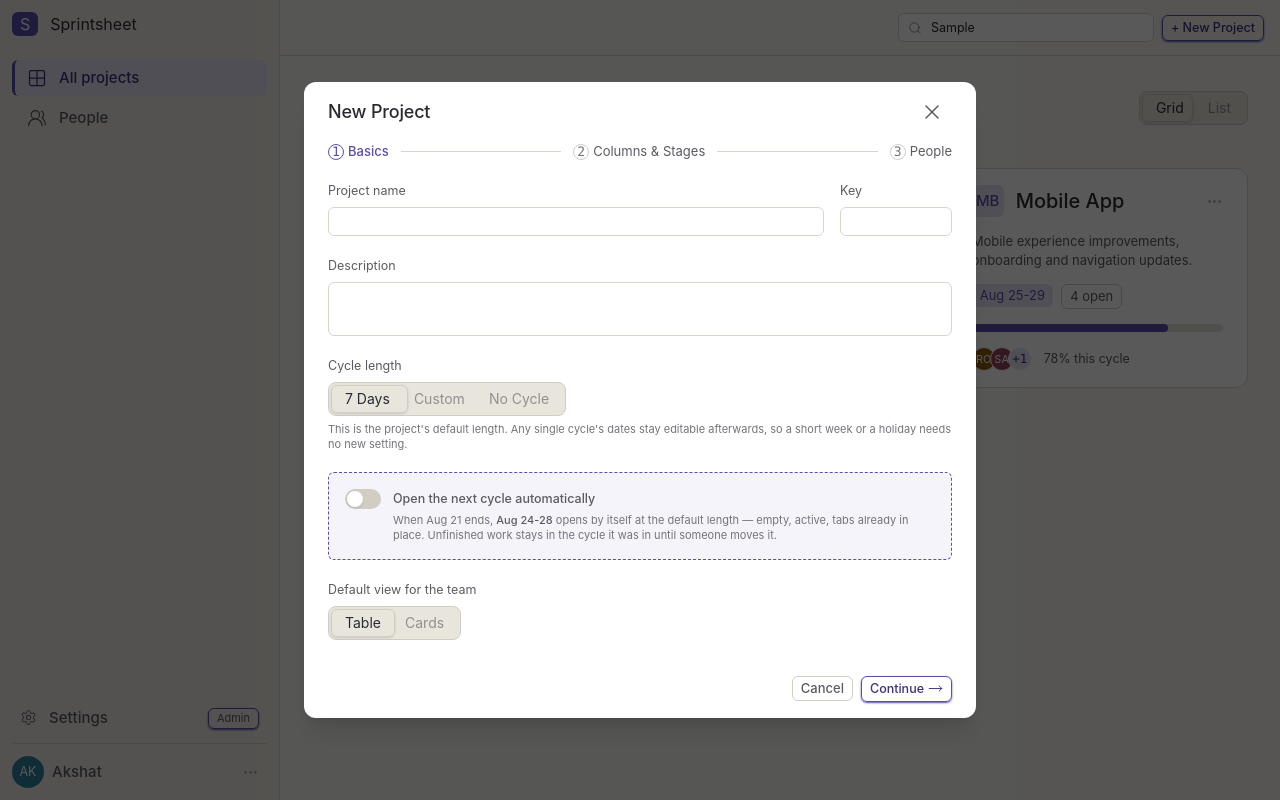
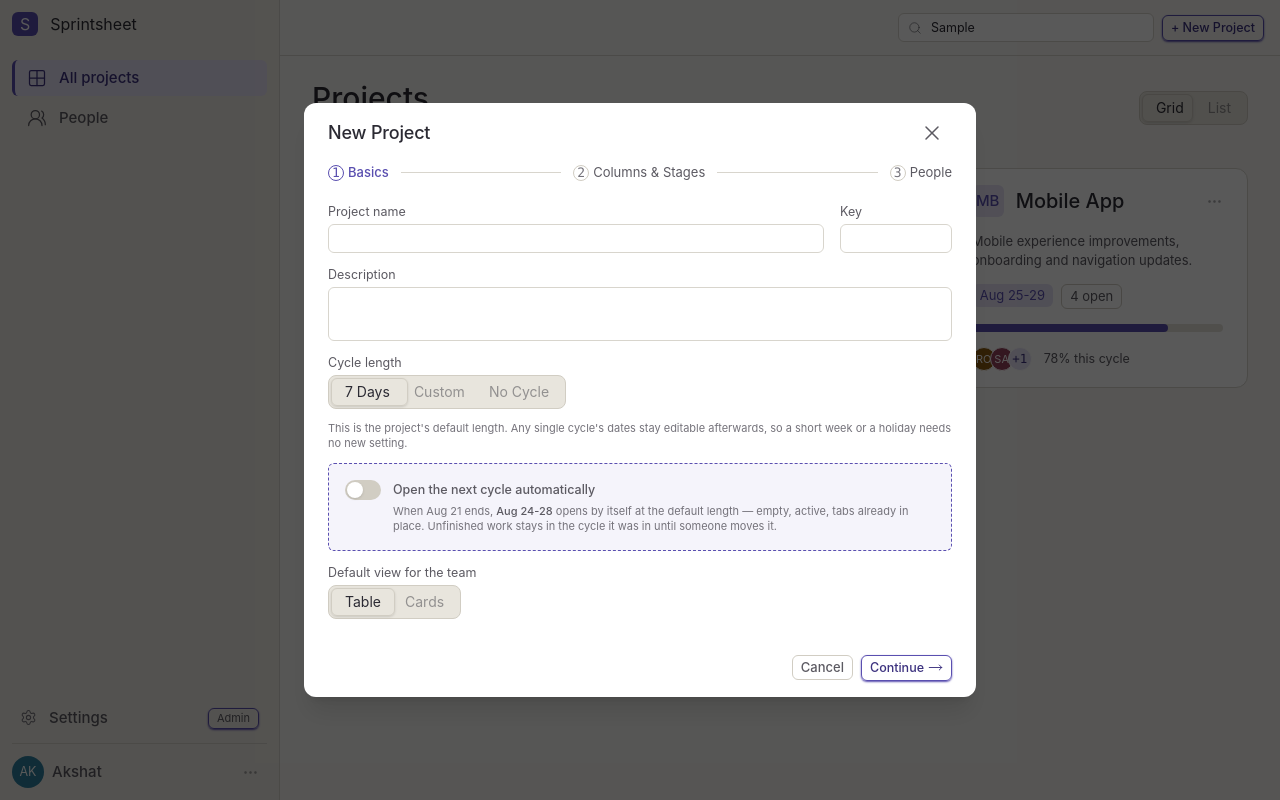
Before and after one commit to akshatp10/sprintsheet, a React (Vite) app: page / in a window 1280 px wide. Both pictures are taken after typing "Sample" into the empty fields and a click on the button "+ New Project". Built offline with nearby package versions, Linux system fonts and the light colour scheme.

Commit message:
feat : created a new FormInputBox component which shows the label and errors for any type of input being passed as children

```diff
--- /dev/null
+++ b/src/components/inputs/FormInputBox.tsx
@@ -0,0 +1,41 @@
+import { cn } from "@/lib/cn";
+import Text from "../common/Text";
+
+interface FormInputBoxProps extends React.HTMLAttributes<HTMLDivElement> {
+    label: string;
+    error?: string;
+    children: React.ReactNode;
+    className?: string;
+}
+
+const FormInputBox = ({
+    label,
+    error,
+    children,
+    className,
+    ...props
+}: FormInputBoxProps) => {
+    return (
+        <div className={cn("flex flex-col gap-0.5", className)} {...props}>
+            <Text
+                variant="body-sm"
+                className="text-ink-2"
+            >
+                {label}
+            </Text>
+
+            {children}
+
+            {error && (
+                <Text
+                    variant="body-sm"
+                    className="text-error"
+                >
+                    {error}
+                </Text>
+            )}
+        </div>
+    );
+};
+
+export default FormInputBox;
--- a/src/features/projects/components/forms/BasicsStep.tsx
+++ b/src/features/projects/components/forms/BasicsStep.tsx
@@ -4,6 +4,7 @@ import Text from "@/components/common/Text";
 import { InputText } from "@/components/inputs/InputText";
 import { RadioButton } from "@/components/inputs/RadioButton";
 import ToggleButtonBox from "@/components/common/ToggleButtonBox";
+import FormInputBox from "@/components/inputs/FormInputBox";
 
 interface BasicsStepProps {
     register: UseFormRegister<ProjectFormData>;
@@ -22,50 +23,46 @@ const BasicsStep = ({ register, watch, setValue }: BasicsStepProps) => {
     const defaultView = watch("defaultView");
 
     return (
-        <section className="flex flex-col gap-5">
+        <section className="flex flex-col gap-3">
 
             {/* Top section inputs */}
             <div className="flex gap-4">
-                <div className="flex flex-1 flex-col gap-1.5">
-                    <Text variant="body-sm" className="text-ink-2">Project name</Text>
+                <FormInputBox label="Project name" className="flex-1">
                     <InputText
                         value={name}
-                        onChange={(value) => setValue("name", value)}
+                        onChange={(value) => setValue("name", value, { shouldDirty: true })}
                         placeholder=""
                         className="w-full"
                         autoFocus
                     />
-                </div>
-                <div className="flex shrink-0 flex-col gap-1.5">
-                    <Text variant="body-sm" className="text-ink-2">Key</Text>
+                </FormInputBox>
+
+                <FormInputBox label="Key" className="shrink-0">
                     <InputText
                         value={key}
-                        onChange={(value) => setValue("key", value)}
+                        onChange={(value) => setValue("key", value, { shouldDirty: true })}
                         placeholder=""
                         className="w-28"
                     />
-                </div>
+                </FormInputBox>
             </div>
 
-            {/* Description — native textarea, so registered directly */}
-            <div className="flex flex-col gap-1.5">
-                <Text variant="body-sm" className="text-ink-2">Description</Text>
+            {/* Description */}
+            <FormInputBox label="Description">
                 <textarea
                     {...register("description")}
                     rows={2}
                     placeholder=""
                     className="bg-surface rounded-md border border-lines-hairline focus:outline-0 px-2 py-1.5 text-ink placeholder:text-ink-fades-placeholders text-type-body-sm w-full resize-none"
                 />
-            </div>
+            </FormInputBox>
 
             {/* Cycle Selection and Configuration */}
-            <div className="flex flex-col gap-1.5">
-                <Text variant="body-sm" className="text-ink-2">Cycle length</Text>
-
+            <FormInputBox label="Cycle length">
                 <div className="flex items-center gap-3">
                     <RadioButton
                         value={cycleLength}
-                        onChange={(value) => setValue("cycleLength", value)}
+                        onChange={(value) => setValue("cycleLength", value, { shouldDirty: true })}
                         options={[
                             { label: "7 Days", value: "default" },
                             { label: "Custom", value: "custom" },
@@ -77,28 +74,29 @@ const BasicsStep = ({ register, watch, setValue }: BasicsStepProps) => {
                         <>
                             <InputText
                                 value={customCycleDays}
-                                onChange={(value) => setValue("customCycleDays", value)}
+                                onChange={(value) => setValue("customCycleDays", value, { shouldDirty: true })}
                                 placeholder="5"
                                 className="w-14 text-center"
                             />
                             <Text variant="body-sm" className="text-ink-2 whitespace-nowrap">days, starting</Text>
                             <InputText
                                 value={startingDay}
-                                onChange={(value) => setValue("startingDay", value)}
+                                onChange={(value) => setValue("startingDay", value, { shouldDirty: true })}
                                 placeholder="Monday"
                                 className="w-32"
                             />
                         </>
                     )}
+
                 </div>
+            </FormInputBox>
 
-                <Text variant="caption" className="text-ink-3">
-                    This is the project's default length. Any single cycle's dates stay editable afterwards, so a short week or a holiday needs no new setting.
-                </Text>
-            </div>
+            <Text variant="caption" className="text-ink-3">
+                This is the project's default length. Any single cycle's dates stay editable afterwards, so a short week or a holiday needs no new setting.
+            </Text>
 
             {/* Toggle for Auto Creation of Cycle */}
-            <ToggleButtonBox checked={autoCycle} onChange={(value) => setValue("autoCycle", value)}>
+            <ToggleButtonBox checked={autoCycle} onChange={(value) => setValue("autoCycle", value, { shouldDirty: true })}>
                 <Text variant="body-sm" className="text-ink-2 font-medium">Open the next cycle automatically</Text>
                 <Text variant="caption" className="text-ink-3">
                     When Aug 21 ends, <Text variant="caption" className="font-medium text-ink-2" as="span">Aug 24-28</Text> opens by itself at the default length — empty, active, tabs already in place. Unfinished work stays in the cycle it was in until someone moves it.
@@ -106,17 +104,16 @@ const BasicsStep = ({ register, watch, setValue }: BasicsStepProps) => {
             </ToggleButtonBox>
 
             {/* Default view */}
-            <div className="flex flex-col gap-1.5">
-                <Text variant="body-sm" className="text-ink-2">Default view for the team</Text>
+            <FormInputBox label="Default view for the team">
                 <RadioButton
                     value={defaultView}
-                    onChange={(value) => setValue("defaultView", value)}
+                    onChange={(value) => setValue("defaultView", value, { shouldDirty: true })}
                     options={[
                         { label: "Table", value: "table" },
                         { label: "Cards", value: "cards" },
                     ]}
                 />
-            </div>
+            </FormInputBox>
 
         </section>
     );
--- a/src/features/projects/components/forms/ColumnStagesStep.tsx
+++ b/src/features/projects/components/forms/ColumnStagesStep.tsx
@@ -38,7 +38,7 @@ const ColumnStagesStep = ({ control }: ColumnStagesStepProps) => {
     const handleAddStage = () => { };
 
     return (
-        <section className="flex flex-col gap-6">
+        <section className="flex flex-col gap-3">
 
             {/* Columns */}
             {/* This is blocked for now */}
--- a/src/features/projects/components/forms/NewProjectForm.tsx
+++ b/src/features/projects/components/forms/NewProjectForm.tsx
@@ -43,7 +43,7 @@ const NewProjectForm = ({ onClose }: NewProjectFormProps) => {
         control,
         watch,
         setValue,
-        formState: { errors },
+        formState: { errors, isDirty },
     } = useForm<ProjectFormData>({ defaultValues });
 
     const onSubmit = (data: ProjectFormData) => {
@@ -63,7 +63,7 @@ const NewProjectForm = ({ onClose }: NewProjectFormProps) => {
     };
 
     return (
-        <PopupModal ref={popupRef} className="max-h-[90dvh]" label="New Project" onClose={onClose} alert>
+        <PopupModal ref={popupRef} className="max-h-[90dvh]" label="New Project" onClose={onClose} alert={isDirty}>
 
             <ProjectFormStepper currentStep={currentStep} />
 
--- a/src/features/projects/components/forms/PeopleStep.tsx
+++ b/src/features/projects/components/forms/PeopleStep.tsx
@@ -8,6 +8,7 @@ import { InputText } from "@/components/inputs/InputText";
 import ToggleButtonBox from "@/components/common/ToggleButtonBox";
 import UserPanel from "@/components/sidebar/UserPanel";
 import GlobalChip from "@/components/chips/GlobalChip";
+import FormInputBox from "@/components/inputs/FormInputBox";
 
 interface PeopleStepProps {
     register: UseFormRegister<ProjectFormData>;
@@ -41,11 +42,10 @@ const PeopleStep = ({ register, control, watch, setValue }: PeopleStepProps) =>
     };
 
     return (
-        <section className="flex flex-col gap-4">
+        <section className="flex flex-col gap-3">
 
             {/* Invite */}
-            <div className="flex flex-col gap-1.5">
-                <Text variant="body-sm" className="text-ink-2">Invite by email</Text>
+            <FormInputBox label="Invite by email">
                 <div className="flex gap-2">
                     <InputText
                         value={inviteInput}
@@ -65,7 +65,7 @@ const PeopleStep = ({ register, control, watch, setValue }: PeopleStepProps) =>
                         <Text variant="body-sm" className="font-medium">Add</Text>
                     </Button>
                 </div>
-            </div>
+            </FormInputBox>
 
             {/* People list */}
             <div className="flex flex-col gap-2">
```
